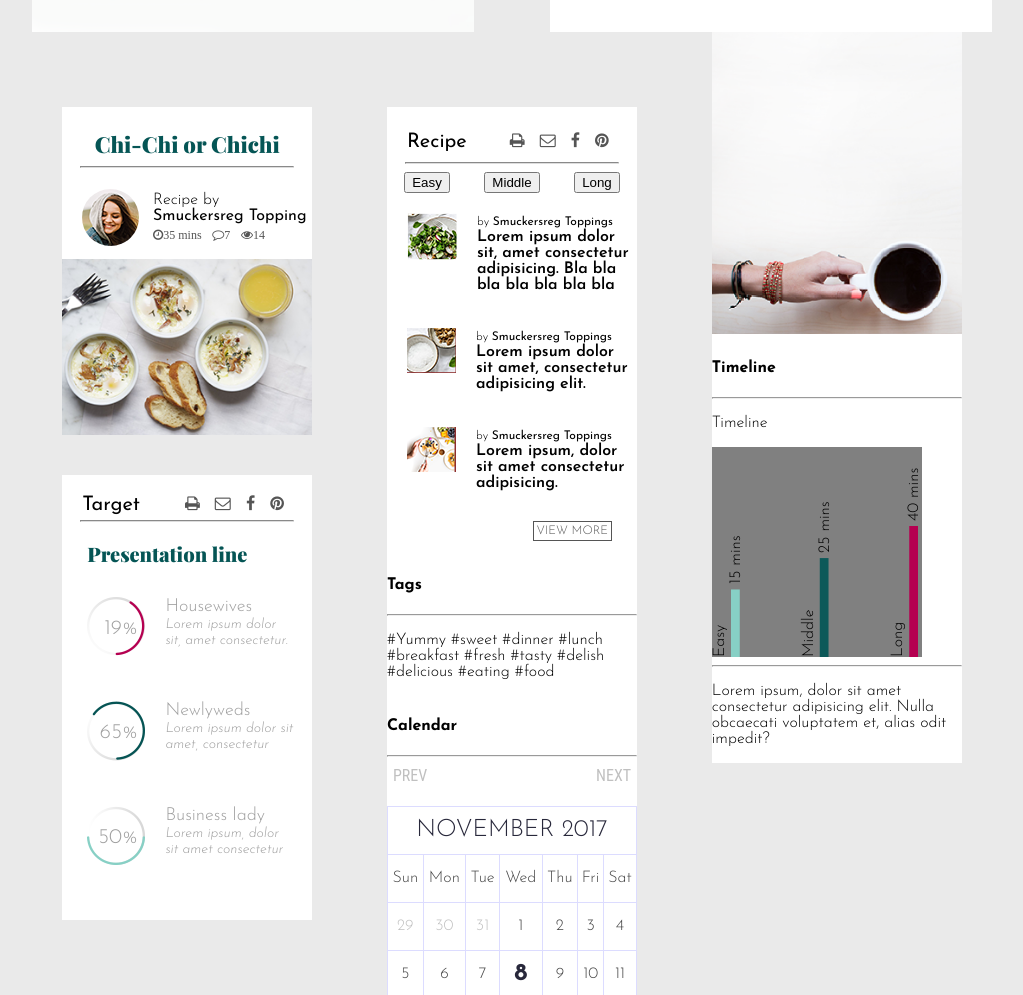
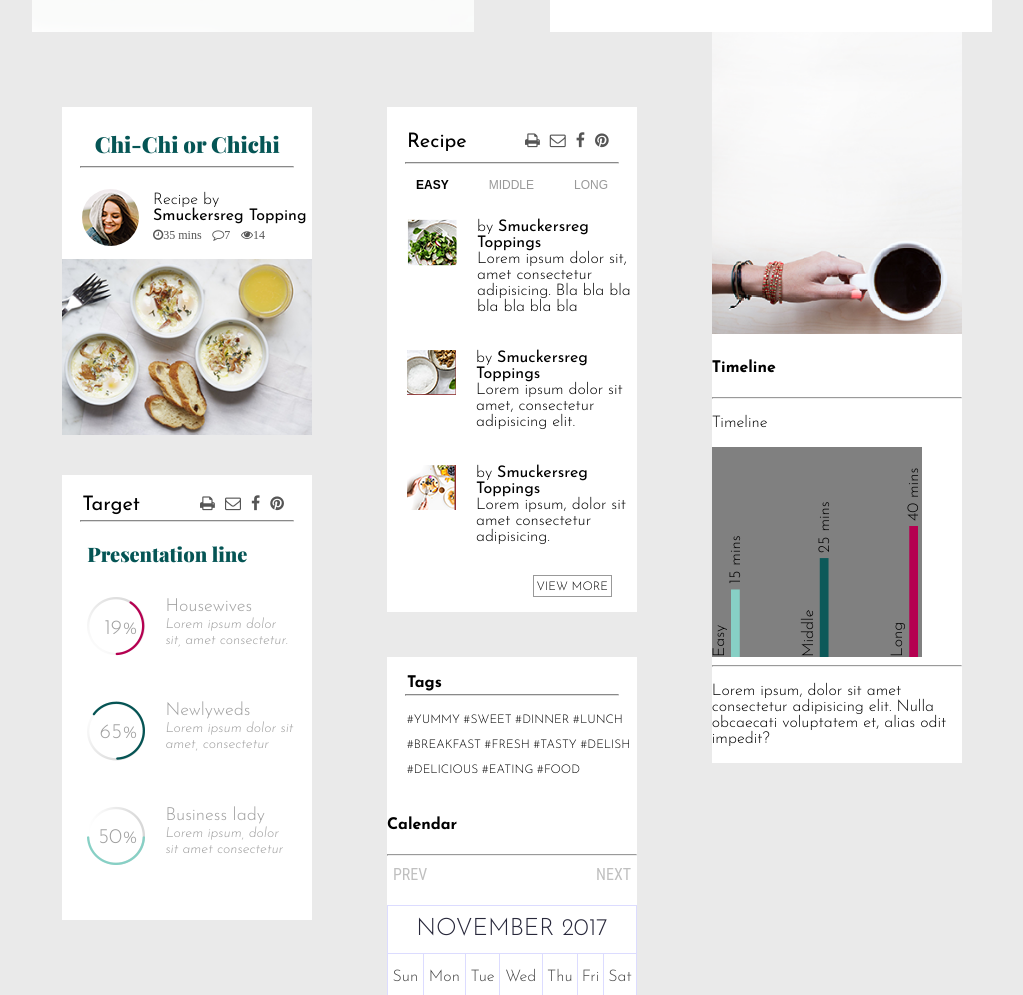
Before and after one commit to Satoriq/Lemon-Recipes, a website: page src/index.html in a window 1280 px wide. Shown: the part 2420-3415 px from the top of the page, without its empty margins (128-1151 px from the left). Drawn offline with nearby package versions, Linux system fonts and the light colour scheme.

Commit message:
feat: add customize "Tags "

```diff
--- a/src/index.html
+++ b/src/index.html
@@ -212,7 +212,7 @@
   <!-- COLUMNS START -->
   <section class="columns">
 
-    <!-- COLUMN 1 -->
+    <!-- Column 1 start -->
     <div class="first-column">
 
       <div class="small-recipe">
@@ -285,7 +285,7 @@
       </div>
 
     </div>
-    <!-- COLUMN 1 END  COLUMN 1 END COLUMN 1 END COLUMN 1 END COLUMN 1 END COLUMN 1 END COLUMN 1-->
+    <!-- Column 1 end-->
 
 
     <!-- COLUMN 2  COLUMN 2 COLUMN 2 COLUMN 2 COLUMN 2 COLUMN 2 COLUMN 2-->
@@ -311,51 +311,53 @@
         </p>
         <hr>
         <div class="level-recipes__levels">
-          <button>Easy</button>
-          <button>Middle</button>
-          <button>Long</button>
+          <button class="picked">Easy</button>
+          <button class="unpicked">Middle</button>
+          <button class="unpicked">Long</button>
         </div>
 
-        <div class="level-recipes__recipes--first">
+        <div class="level-recipes__recipe--first">
           <img src="img/easy-recipes-top.png" alt="recipe picture">
           <div class="level-recipes__text">
-            <span class="level-recipes__header-text">by
+            <span class="level-recipes__text-header">by
               <b>Smuckersreg Toppings</b>
             </span>
             <br>
-            <span class="level-recipes__recipes-subtext">Lorem ipsum dolor sit, amet consectetur adipisicing. Bla bla bla bla bla bla bla </span>
+            <span class="level-recipes__text-subtext">Lorem ipsum dolor sit, amet consectetur adipisicing. Bla bla bla bla bla bla bla </span>
           </div>
         </div>
 
-        <div class="level-recipes__recipes">
+        <div class="level-recipes__recipe">
           <img src="img/easy-recipes-center.png" alt="recipe picture">
           <div class="level-recipes__text">
-            <span class="level-recipes__header-text">by
+            <span class="level-recipes__text-header">by
               <b>Smuckersreg Toppings</b>
             </span>
             <br>
-            <span class="level-recipes__recipes-subtext">Lorem ipsum dolor sit amet, consectetur adipisicing elit.</span>
+            <span class="level-recipes__text-subtext">Lorem ipsum dolor sit amet, consectetur adipisicing elit.</span>
           </div>
         </div>
 
-        <div class="level-recipes__recipes">
+        <div class="level-recipes__recipe">
           <img src="img/easy-recipes-bottom.png" alt="recipe picture">
           <div class="level-recipes__text">
-            <span class="level-recipes__header-text">by
+            <span class="level-recipes__text-header">by
               <b>Smuckersreg Toppings</b>
             </span>
             <br>
-            <span class="level-recipes__recipes-subtext">Lorem ipsum, dolor sit amet consectetur adipisicing.</span>
+            <span class="level-recipes__text-subtext">Lorem ipsum, dolor sit amet consectetur adipisicing.</span>
           </div>
         </div>
+
         <a class="level-recipes__view" href="#">View more</a>
+
       </div>
 
 
-      <div class="m-4 bgwhite">
-        <h4 class="">Tags</h4>
+      <div class="tags">
+        <h4 class="tags__header">Tags</h4>
         <hr>
-        <p class="">#Yummy #sweet #dinner #lunch #breakfast #fresh #tasty #delish #delicious #eating #food</p>
+        <p class="tags__text">#Yummy #sweet #dinner #lunch #breakfast #fresh #tasty #delish #delicious #eating #food</p>
       </div>
 
 
--- a/src/sass/main.sass
+++ b/src/sass/main.sass
@@ -396,6 +396,7 @@ a
     font-weight: 400
     padding-left: 8%
     &-icons
+      display: inline-flex
       float: right
       padding-right: 8%
       font-size: 16px
@@ -468,19 +469,23 @@ a
     font-size: 20px
     line-height: 30px
     &-text
+      line-height: 20px
       font-size: 12px
     &-icons
+      display: inline-flex
       float: right
       padding-right: 8%
       font-size: 16px
       color: #555
   &__levels
     display: flex
-    justify-content: space-around
+    justify-content: center
+
+
   &__text
     padding-left: 20px
     width: 70%
-  &__recipes
+  &__recipe
     display: flex
     padding-top: 35px
     &--first
@@ -492,16 +497,14 @@ a
   &__view
     float: right
     font-size: 12px
+    padding: 3px
+    padding-top: 5px
     text-transform: uppercase
-    padding: 3px
-    text-transform: uppercase
-    color: #555
-    border: 1px solid #555
+    color: #010101
+    border: 1px solid #999
     margin-right: 10%
     margin-top: 30px
     margin-bottom: 15px
-
-
 
   img
     padding-left: 20px
@@ -513,12 +516,40 @@ a
     margin-top: -15px
 
   i
-        padding-right: 10px
+    padding-right: 10px
 
+  // Customization for buttons start
+.unpicked
+  font-size: 12px
+  line-height: 25px
+  text-transform: uppercase
+  background-color: white
+  border: none
+  cursor: pointer
+  padding-left: 8%
+  padding-right: 8%
+  color: #999
+.picked
+  @extend .unpicked
+  color: #000
+  font-weight: 700
+  // Customization for buttons end
 
-
-
-
+.tags
+  background-color: white
+  margin-top: 45px
+  &__header
+    padding-left: 8%
+    line-height: 10px
+  &__text
+    padding-left: 8%
+    text-transform: uppercase
+    line-height: 25px
+    font-size: 12px
+  hr
+    width: 85%
+    border-color: #ddd
+    margin-top: -15px
 
 
 
@@ -692,7 +723,7 @@ thead td
         width: 210px
         height: 210px
         background-color: grey
-        transform: rotate(270deg);
+        transform: rotate(270deg)
 
 
 
```
Also changed, not shown: src/css/main.css.
